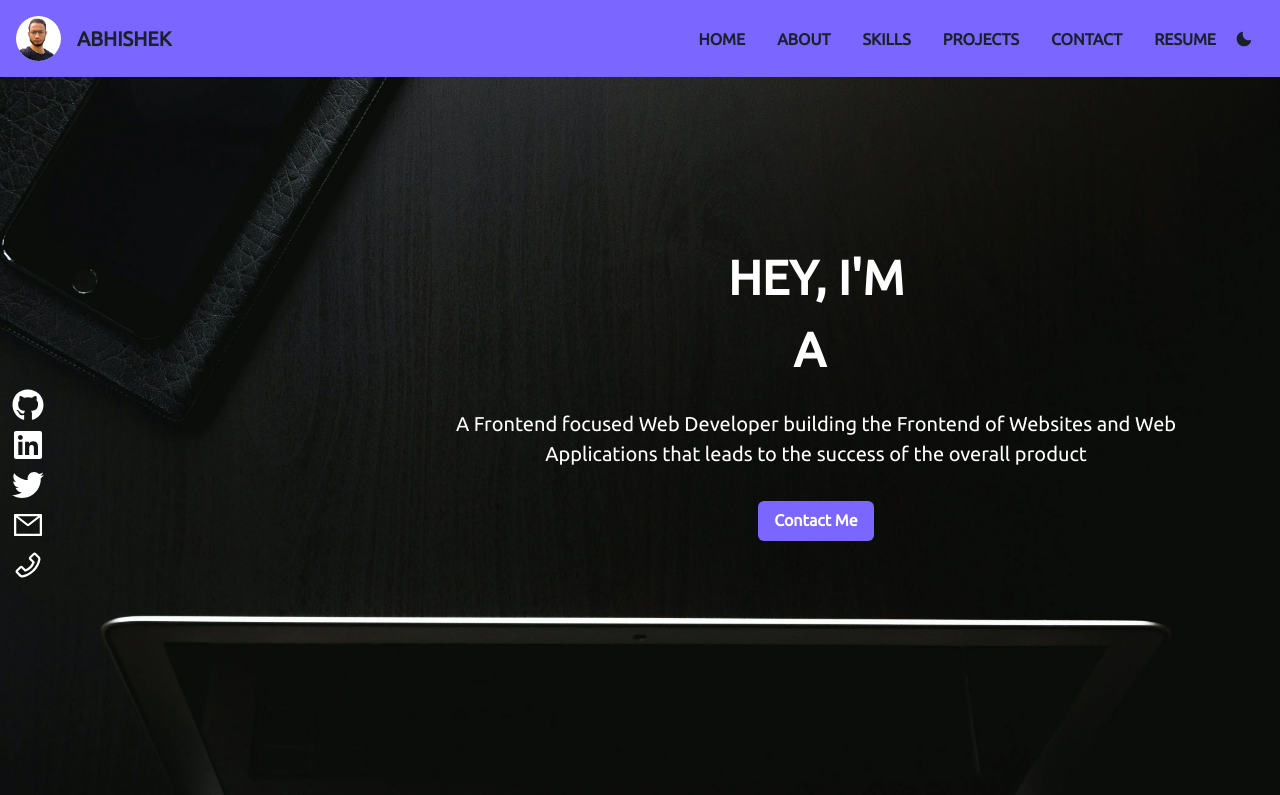
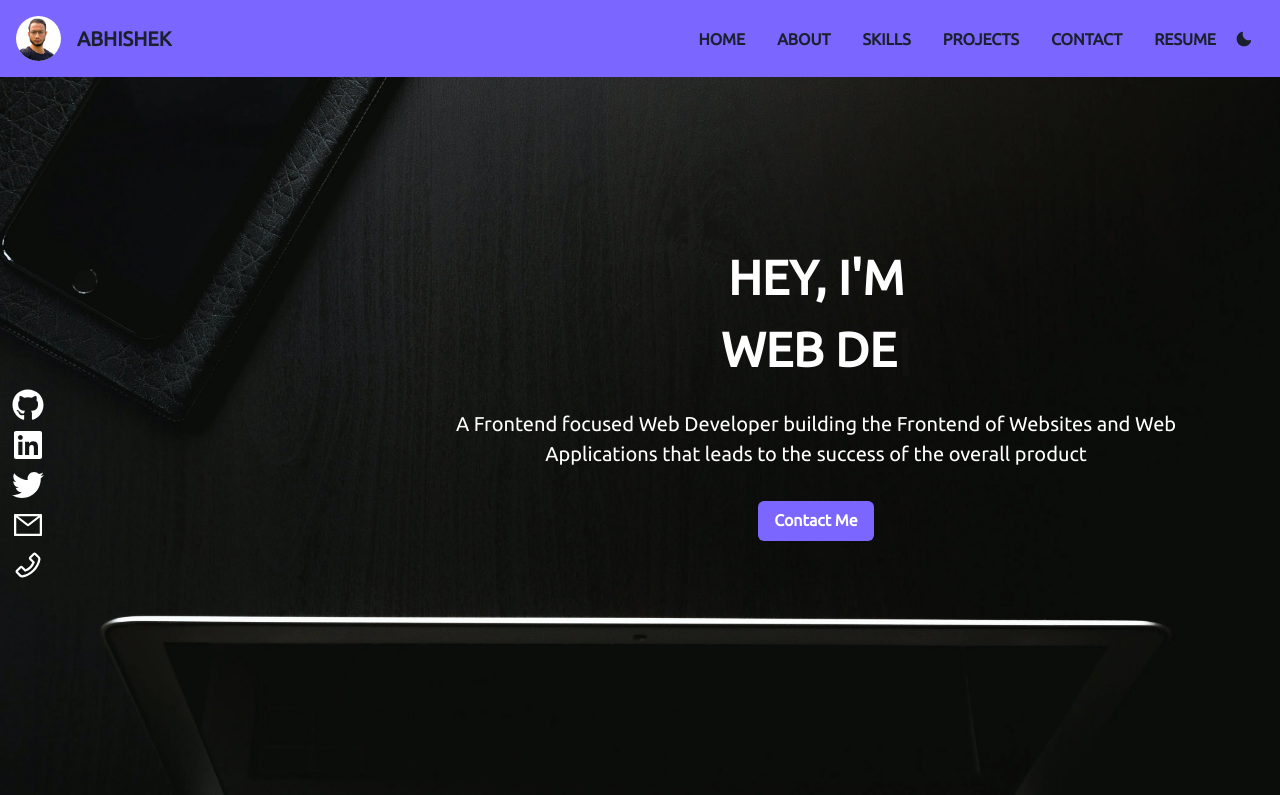
Before and after one commit to kuabhishek739/Abhishek-Portfolio, a React (Vite) app: page / in a window 1280 px wide. Shown: the top 795 px of the page. Built offline with nearby package versions, Linux system fonts and the light colour scheme; some icons are missing.

Commit message:
header updated

```diff
--- a/package.json
+++ b/package.json
@@ -26,7 +26,8 @@
     "react-icons": "^4.12.0",
     "react-router-dom": "^6.20.0",
     "react-slick": "^0.29.0",
-    "slick-carousel": "^1.8.1"
+    "slick-carousel": "^1.8.1",
+    "typewriter-effect": "^2.21.0"
   },
   "devDependencies": {
     "@types/react": "^18.2.37",
--- a/src/components/GitHubStats.jsx
+++ b/src/components/GitHubStats.jsx
@@ -1,11 +1,19 @@
 import { Box, Text } from "@chakra-ui/react";
-import React from "react";
+import React, { useEffect, useState } from "react";
 import GitHubCalendar from "react-github-calendar";
 import { useColorMode } from '@chakra-ui/react';
 
 export default function GithubCalender() {
   const { colorMode } = useColorMode();
+  const [refresh, setRefresh] = useState(true);
 
+  useEffect(() => {
+    const interval = setInterval(() => {
+      setRefresh(!refresh); // Toggle the refresh state every 5 seconds
+    }, 5000);
+
+    return () => clearInterval(interval);
+  }, [refresh]);
 
   const lightThemeURL =
     'https://github-readme-streak-stats.herokuapp.com/?user=kuabhishek739&theme=transparent&hide_border=true&title_color=black&text_color=black&sideNums=black&sideLabels=black&ring=black&fire=black&currStreakLabel=black&currStreakNum=black';
@@ -27,7 +35,7 @@ export default function GithubCalender() {
         <br />
       </Box>
       <Box
-        border="5px solid #7B66FF"
+        border="3px solid #7B66FF"
         borderTopLeftRadius="20px"
         borderBottomRightRadius="20px"
         overflow="hidden"
@@ -38,10 +46,11 @@ export default function GithubCalender() {
           className="react-activity-calendar"
           color="skyblue"
           username="kuabhishek739"
+          year={2023}
         />
       </Box>
       <Box
-        border="5px solid #7B66FF"
+        border="3px solid #7B66FF"
         borderTopLeftRadius="20px"
         borderBottomRightRadius="20px"
         overflow="hidden"
@@ -55,7 +64,7 @@ export default function GithubCalender() {
         />
       </Box>
       <Box
-        border="5px solid #7B66FF"
+        border="3px solid #7B66FF"
         borderTopLeftRadius="20px"
         borderBottomRightRadius="20px"
         overflow="hidden"
@@ -69,7 +78,7 @@ export default function GithubCalender() {
         />
       </Box>
       <Box
-        border="5px solid #7B66FF"
+        border="3px solid #7B66FF"
         borderTopLeftRadius="20px"
         borderBottomRightRadius="20px"
         overflow="hidden"
--- a/src/components/Header.jsx
+++ b/src/components/Header.jsx
@@ -6,42 +6,12 @@ import React, { useState, useEffect } from 'react'
 import LordIconComponent from './LordIconComponent';
 import AnchorLink from "react-anchor-link-smooth-scroll";
 import BgImage from '../assets/Vscode.Webp'
+import Typewriter from 'typewriter-effect';
 
 function Header() {
 
     const { colorMode } = useColorMode();
     const isDark = colorMode === "dark";
-    const [showCursor, setShowCursor] = useState(true);
-    const [textIndex, setTextIndex] = useState(0);
-    const [typingDirection, setTypingDirection] = useState('forward');
-    const textList = [" ", "A", "AB", "ABH", "ABHI", "ABHIS", "ABHISH", "ABHISHE", "ABHISHEK"];
-
-
-    useEffect(() => {
-        const cursorInterval = setInterval(() => {
-            setShowCursor((prev) => !prev);
-        }, 500);
-
-        return () => clearInterval(cursorInterval);
-    }, []);
-
-    useEffect(() => {
-        const typingEffect = setInterval(() => {
-            if (typingDirection === 'forward') {
-                setTextIndex((prev) => (prev === textList.length - 1 ? prev : prev + 1));
-                if (textIndex === textList.length - 1) {
-                    setTypingDirection('backward');
-                }
-            } else {
-                setTextIndex((prev) => (prev === 0 ? prev : prev - 1));
-                if (textIndex === 0) {
-                    setTypingDirection('forward');
-                }
-            }
-        }, 200);
-
-        return () => clearInterval(typingEffect);
-    }, [textIndex, textList.length, typingDirection]);
 
     return (
         <section id='header'>
@@ -127,8 +97,16 @@ function Header() {
                     >
                         <Text fontSize={{ base: "3xl", md: "3xl", lg: "5xl" }} color={"white"} fontWeight={"bold"}>HEY, I'M</Text>
                         <Text fontSize={{ base: "3xl", md: "3xl", lg: "5xl" }} color={"white"} fontWeight={"bold"}>
-                            {textList[textIndex]}
-                            <span style={{ opacity: showCursor ? 1 : 0 }}>|</span>
+                            <Typewriter
+                                options={{
+                                    strings: ['ABHISHEK', 'CODER', 'WEB DEVELOPER'],
+                                    autoStart: true,
+                                    loop: true,
+                                    delay: 100,
+                                    deleteSpeed: 50,
+                                    writeSpeed: 50
+                                }}
+                            />
                         </Text>
                         <br />
                         <Text color={"white"} fontSize={{ base: "l", md: "l", lg: "xl" }}>A Frontend focused Web Developer building the Frontend of Websites and Web Applications that leads to the success of the overall product</Text>
```
Also changed, not shown: 1 other file (tests, documents, lock files or other folders).
